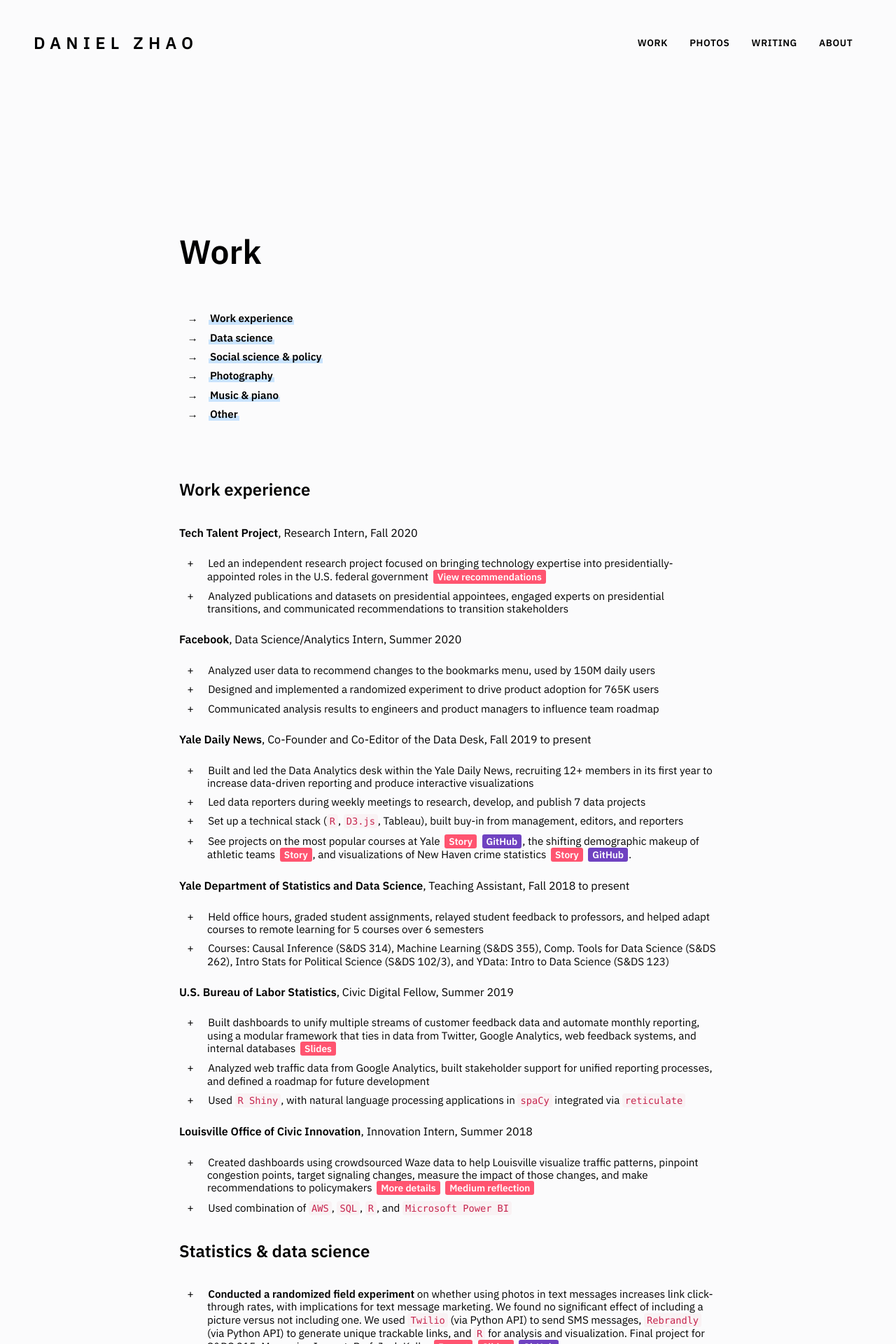
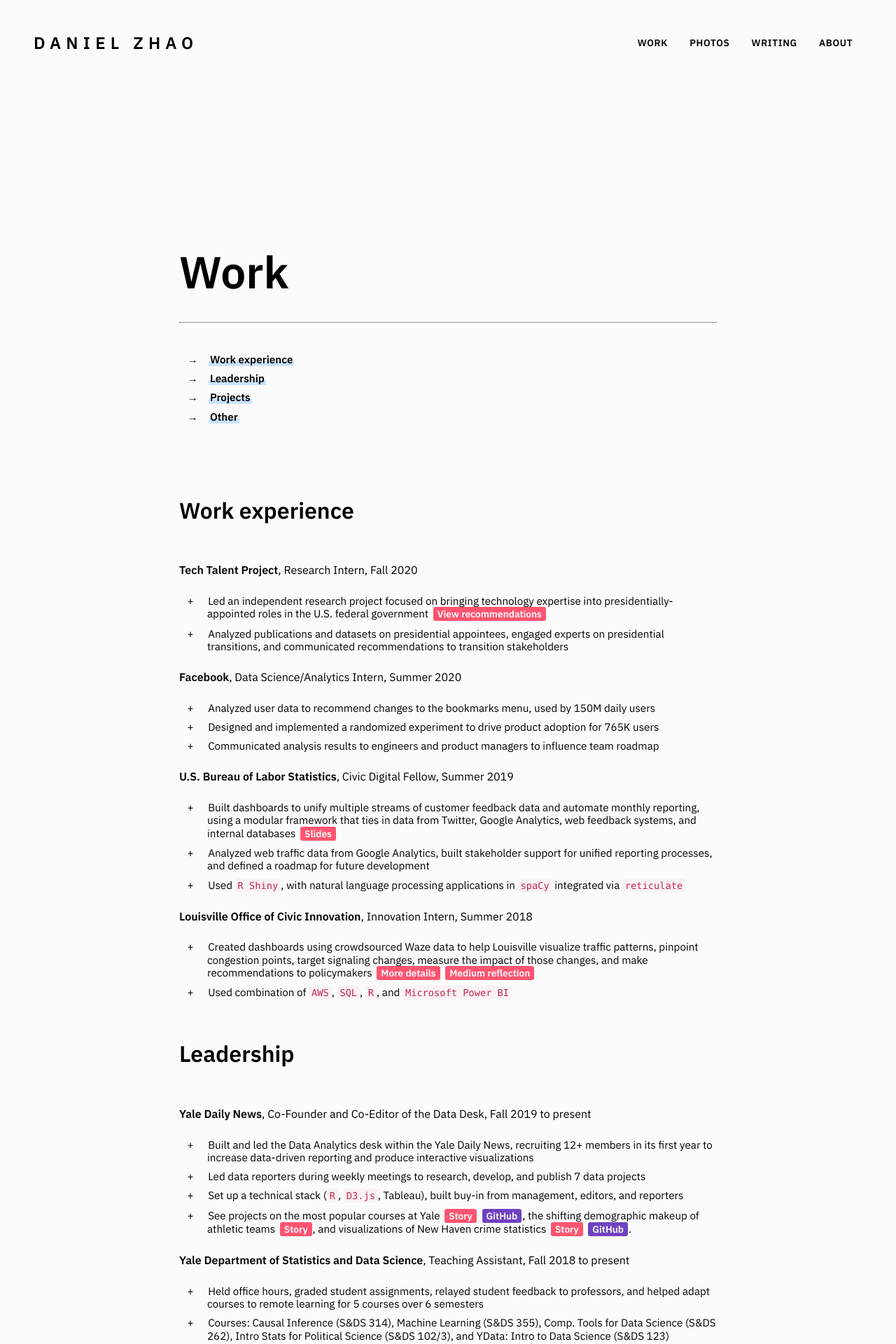
Before and after one commit to iamdanzhao/iamdanzhao.github.io, a Jekyll site: the page built from work/index.md, in a window 1280 px wide. Shown: the top 1920 px of the page at 70% size. Built offline with Jekyll 4.4.1, drawn with Linux system fonts in a browser that asks for light colours; some of the changed text lies outside the part shown.

Commit message:
rearrange work page

```diff
--- a/styles/main.css
+++ b/styles/main.css
@@ -65,12 +65,18 @@ h4 {
 
 h1 {
     font-weight: 600;
-    font-size: 300%;
+    font-size: 400%;
+    border-bottom: 1px dotted var(--color-slate);
 }
 
 h2 {
     margin-top: 1em;
-    line-height: 140%;
+    line-height: 190%;
+    font-size: 200%;
+}
+
+h3 {
+    font-size: 145%;
 }
 
 h4 {
--- a/work/index.md
+++ b/work/index.md
@@ -7,10 +7,8 @@ title: Work
 
 {: .list-arrows .list-bold}
 - [Work experience](#experience)
-- [Data science](#data-science)
-- [Social science & policy](#social-science)
-- [Photography](#photography)
-- [Music & piano](#music)
+- [Leadership](#leadership)
+- [Projects](#projects)
 - [Other](#other)
 
 <br>
@@ -30,6 +28,21 @@ title: Work
 - Designed and implemented a randomized experiment to drive product adoption for 765K users
 - Communicated analysis results to engineers and product managers to influence team roadmap
 
+**U.S. Bureau of Labor Statistics**, Civic Digital Fellow, Summer 2019
+
+{:.list-plus}
+- Built dashboards to unify multiple streams of customer feedback data and automate monthly reporting, using a modular framework that ties in data from Twitter, Google Analytics, web feedback systems, and internal databases [Slides](https://github.com/codingitforward/cdfdemoday2019/blob/master/Integrating_Multiple_Sources_of_Customer_Feedback_Data.pdf){:target="_blank" class="button inline-label-page"}
+- Analyzed web traffic data from Google Analytics, built stakeholder support for unified reporting processes, and defined a roadmap for future development
+- Used `R Shiny`, with natural language processing applications in `spaCy` integrated via `reticulate`
+
+**Louisville Office of Civic Innovation**, Innovation Intern, Summer 2018
+
+{:.list-plus}
+- Created dashboards using crowdsourced Waze data to help Louisville visualize traffic patterns, pinpoint congestion points, target signaling changes, measure the impact of those changes, and make recommendations to policymakers [More details](http://danielzhao.com/projects/louisville/){:class="button inline-label-page"} [Medium reflection](https://medium.com/louisville-metro-opi2/data-driven-governance-reflecting-on-opi2-bdd324aefbdc){:target="_blank" class="button inline-label-page"}
+- Used combination of `AWS`, `SQL`, `R`, and `Microsoft Power BI`
+
+## Leadership {#leadership}
+
 **Yale Daily News**, Co-Founder and Co-Editor of the Data Desk, Fall 2019 to present
 
 {:.list-plus}
@@ -44,27 +57,22 @@ title: Work
 - Held office hours, graded student assignments, relayed student feedback to professors, and helped adapt courses to remote learning for 5 courses over 6 semesters
 - Courses: Causal Inference (S&DS 314), Machine Learning (S&DS 355), Comp. Tools for Data Science (S&DS 262), Intro Stats for Political Science (S&DS 102/3), and YData: Intro to Data Science (S&DS 123)
 
-**U.S. Bureau of Labor Statistics**, Civic Digital Fellow, Summer 2019
+**Yale Roosevelt Institute**, Energy & Environment Center Head, Fall 2018 to Spring 2019
 
-{:.list-plus}
-- Built dashboards to unify multiple streams of customer feedback data and automate monthly reporting, using a modular framework that ties in data from Twitter, Google Analytics, web feedback systems, and internal databases [Slides](https://github.com/codingitforward/cdfdemoday2019/blob/master/Integrating_Multiple_Sources_of_Customer_Feedback_Data.pdf){:target="_blank" class="button inline-label-page"}
-- Analyzed web traffic data from Google Analytics, built stakeholder support for unified reporting processes, and defined a roadmap for future development
-- Used `R Shiny`, with natural language processing applications in `spaCy` integrated via `reticulate`
+- Led a team of 10 to research the Connecticut Green Bank, a public-private investment bank that funds renewable energy projects in Connecticut and the nation's first of its kind. We focused on the relationship between its investment model and its shift towards equitable access to green energy, and present challenges in the face of Connecticut's budgetary challenges.
 
-**Louisville Office of Civic Innovation**, Innovation Intern, Summer 2018
+**Yale Daily News**, Photography Editor, Fall 2018 to Fall 2020
 
-{:.list-plus}
-- Created dashboards using crowdsourced Waze data to help Louisville visualize traffic patterns, pinpoint congestion points, target signaling changes, measure the impact of those changes, and make recommendations to policymakers [More details](http://danielzhao.com/projects/louisville/){:class="button inline-label-page"} [Medium reflection](https://medium.com/louisville-metro-opi2/data-driven-governance-reflecting-on-opi2-bdd324aefbdc){:target="_blank" class="button inline-label-page"}
-- Used combination of `AWS`, `SQL`, `R`, and `Microsoft Power BI`
+## Projects {#projects}
 
-## Statistics & data science {#data-science}
+### Statistics & data science
 
 {:.list-plus}
 - **Conducted a randomized field experiment** on whether using photos in text messages increases link click-through rates, with implications for text message marketing. We found no significant effect of including a picture versus not including one. We used `Twilio` (via Python API) to send SMS messages, `Rebrandly` (via Python API) to generate unique trackable links, and `R` for analysis and visualization. Final project for S&DS 315: Measuring Impact, Prof. Josh Kalla. [Report](https://drive.google.com/file/d/1zMFYqGpCuJ-gEAoDZafG6VLL2PQxQe_b/view?usp=sharing){:target="_blank" class="button inline-label-page"} [Slides](https://docs.google.com/presentation/d/1qjBd1igY0IjrU7NS7eUP02LMKwQGF-yPGUnW_CZ_MUg/edit?usp=sharing){:target="_blank" class="button inline-label-page"} [GitHub](https://github.com/iamdanzhao/teatexts){:target="_blank" class="button inline-label-github"}
 - **Applied natural language processing on news articles to track the US-China trade war**. We scraped White House press releases and Chinese state media articles in order to apply sentiment analysis and LDA topic modeling, demonstrating that sentiment often moves in tandem with key developments in the trade war. Used `selenium` and `BeautifulSoup` in Python for scraping, `dplyr` and `ggplot2` in R for analysis and visualization, and `topicmodels` in R for topic modeling. Final project for GLBL 849: Big Data & Global Policy, Prof. Casey King. [GitHub](https://github.com/iamdanzhao/maketradenotwar){:target="_blank" class="button inline-label-github"}
 - **Analyzed Yale student body survey results on grading systems during the COVID-19 pandemic**, comparing student support for Universal Pass versus Optional Pass/Fail and assessing barriers that students face at home. For Yale College Council. [Report](https://drive.google.com/file/d/1ltuBAJO32H4yhcteUkkrn4tuyvTjW2lu/view?usp=sharing){:target="_blank" class="button inline-label-page"}
 
-### Reference guides
+#### Reference guides
 
 {:.description}
 I've attempted to document my technical learnings over the past few years by creating reference guides. They're incomplete and I'm constantly adding to them, but perhaps they'll be useful:
@@ -73,14 +81,13 @@ I've attempted to document my technical learnings over the past few years by cre
 - [R Reference](http://danielzhao.com/media/r_reference.html){:target="_bold"}
 - [Statistics Reference](https://drive.google.com/file/d/1CeTKZ32HvNSXsvFgMBpNHLc0B5npiUac/view?usp=sharing){:target="_bold"}
 
-## Policy & social science {#social-science}
+### Policy & social science
 
 {: .list-plus}
 - Helped write a report on how to **bring young civic technologists into the public sector** by creating a student loan forgiveness program, a proven model in other fields [Report on inspire2serve.gov](https://inspire2serve.gov/_api/files/343){: class="button inline-label-page" target="_blank"} [Website](https://picturegrants.org/){: class="button inline-label-page" target="_blank"}
-- **Led a team of 10 to research the Connecticut Green Bank, a public-private investment bank that funds renewable energy projects** in Connecticut and the nation's first of its kind. We focused on the relationship between its investment model and its shift towards equitable access to green energy, and present challenges in the face of Connecticut's budgetary challenges.
 - Wrote a brief for **Mikie Sherrill's congressional campaign in NJ-11** regarding **reversing decades of environmental mismanagement on the Passaic River**, including how to hold chemical polluters accountable and enact more equitable flood insurance policy
 
-### Course final projects
+#### Course final projects
 
 {: .list-plus}
 - **How Western technology companies facilitate digital authoritarianism by selling surveillance products**, acquiescing to China and Russia's demands, and letting misinformation go unchecked, as well as key considerations for developing policy moving forward
@@ -90,7 +97,7 @@ I've attempted to document my technical learnings over the past few years by cre
 - **How the urban built environment can impact residential segregation**, along with a framework, data sources, and methodology that we can use to study this relationship in New York City
 - **How to increase interoperability of electronic health records (EHRs)** in the United States in order to facilitate big data in drug research, precision medicine and patient-centered care
 
-### Course notes
+#### Course notes
 
 {:.description}
 These are **notes I've compiled for courses I've taken**, as a study and review tool. Feel free to use at your own discretion, although I make no guarantees for the accuracy of the notes or the degree to which they will represent the course as taught in future semesters.
@@ -100,7 +107,9 @@ These are **notes I've compiled for courses I've taken**, as a study and review
 - [**Approaches to International Development (GLBL 225, Spring 2019)**](https://drive.google.com/file/d/1vTsq0fOixLEUefBCcL8mLy9ej9sBTF5o/view?usp=sharing){: target="_blank"}
 - [**Approaches to International Security (GLBL 275, Fall 2019)**](https://docs.google.com/document/d/1hmdrbq0UDAe_QP4E9ahp-gVzRTDT0UG4XjqLRGrV7MM/edit?usp=sharing){: target="_blank"}
 
-## Photography {#photography}
+## Other {#other}
+
+### Photography
 
 {: .list-plus}
 - **Serve as a [photo editor for the Yale Daily News](https://www.instagram.com/yaledailynews/){:target="_blank"} for two years**, where I coordinated a team of photographers to produce daily content for the paper, facilitated recruitment, expanded our collection of stock photography, and increased year-over-year recruitment
@@ -108,7 +117,7 @@ These are **notes I've compiled for courses I've taken**, as a study and review
 - **Run a freelance photography business** to photograph conferences, hackathons, speaker events, formals, theater performances, concerts, and headshots
 - **Attended the 2018 United Nations COP 24 climate change conference** as part of a photography project for [Students for Carbon Dividends](https://www.s4cd.org/){:target="_blank"}, a student group advocating for a carbon dividends climate policy
 
-## Music & piano {#music}
+### Music & piano
 
 #### Piano arrangements
 
```
Also changed, not shown: other parts of work/index.md (+1 -1 lines).
